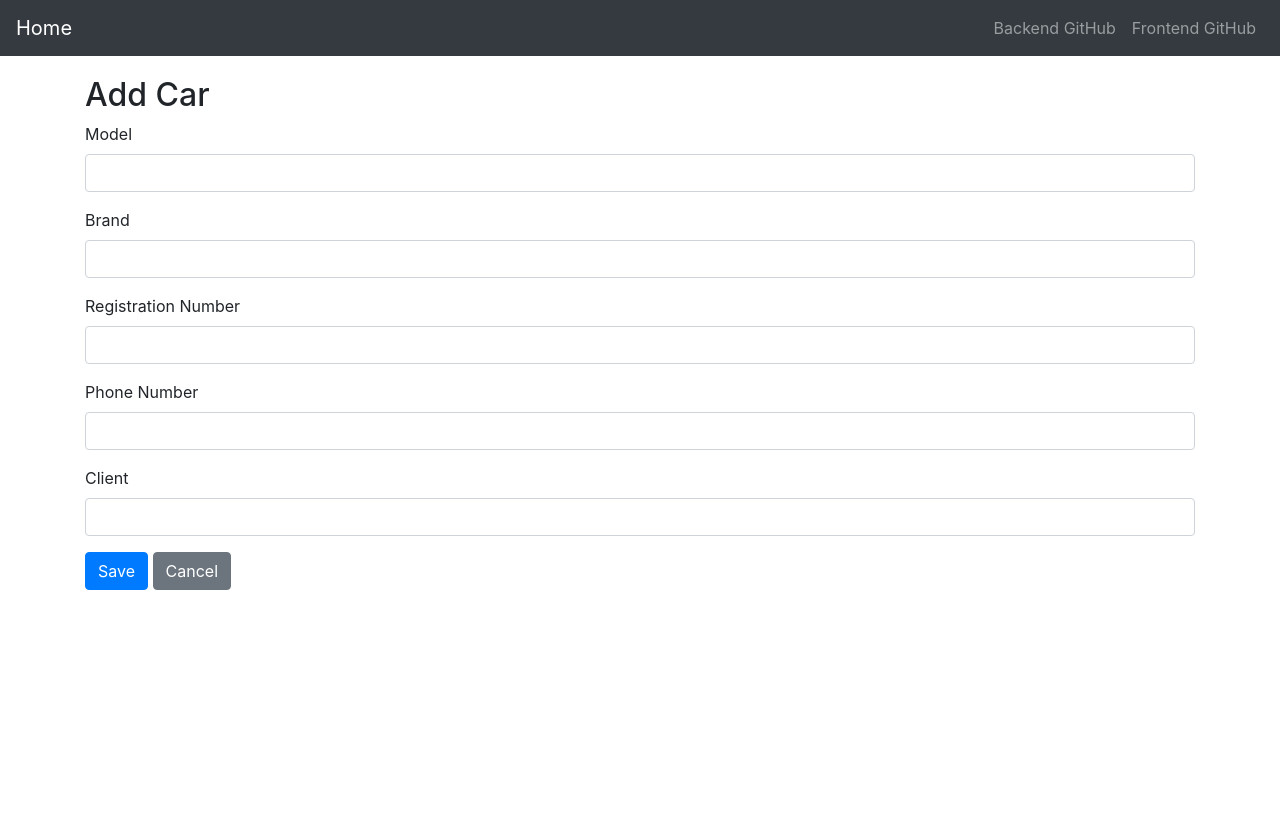
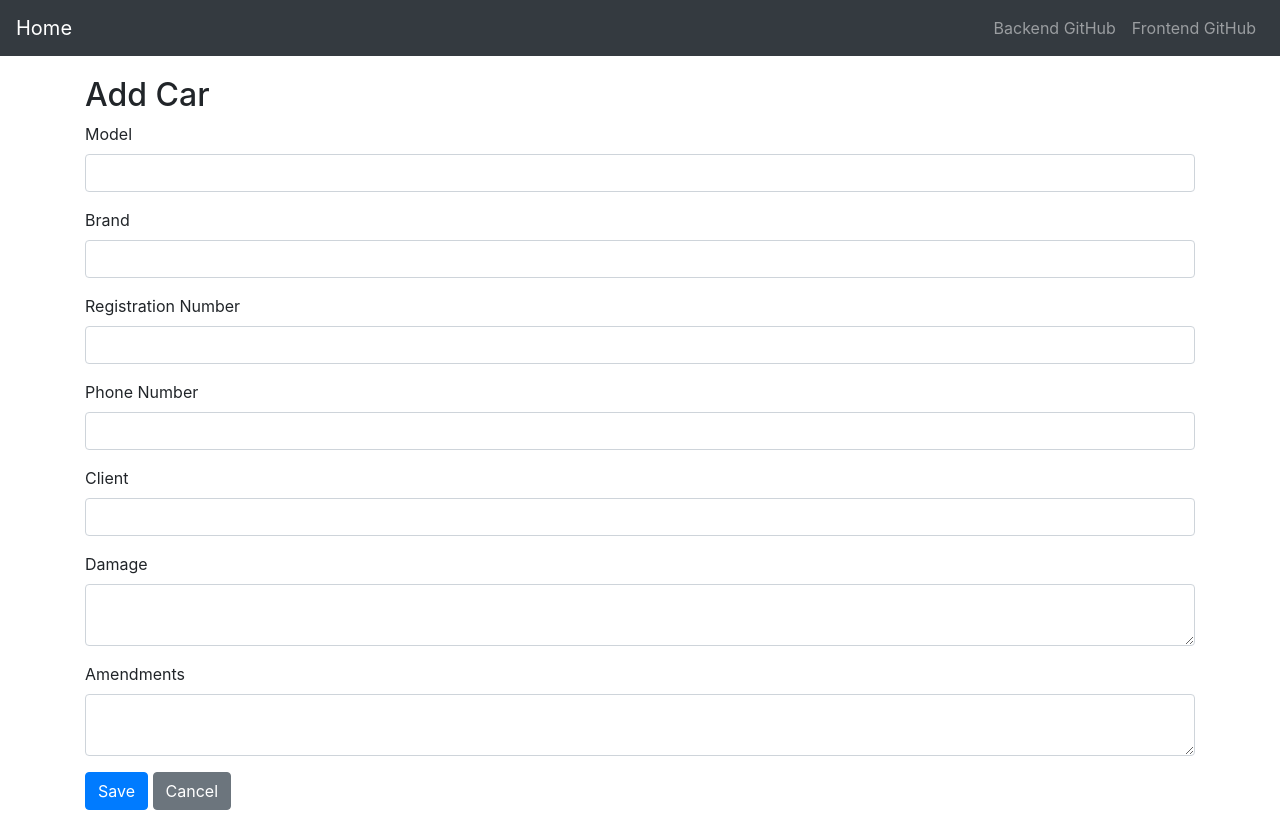
Before and after one commit to czechadrian/serviceStationAppFrontend, a React (Create React App) app: page /cars/1 in a window 1280 px wide. Before the commit the page ends 800 px from the top, so only its background shows below. Built offline with nearby package versions, Linux system fonts and the light colour scheme; no server answers.

Commit message:
add information about damage and amendments about cars

```diff
--- a/package.json
+++ b/package.json
@@ -9,6 +9,7 @@
     "react-dom": "^16.8.6",
     "react-router-dom": "^5.0.0",
     "react-scripts": "2.1.8",
+    "reactjs-popup": "^1.3.2",
     "reactstrap": "^8.0.0"
   },
   "scripts": {
--- a/src/App.css
+++ b/src/App.css
@@ -36,3 +36,39 @@
     transform: rotate(360deg);
   }
 }
+.carPopup {
+  font-size: 12px;
+}
+.carPopup > .header {
+  width: 100%;
+  border-bottom: 1px solid gray;
+  font-size: 18px;
+  text-align: center;
+  padding: 5px;
+}
+.carPopup > .content {
+  width: 100%;
+  padding: 10px 5px;
+}
+.carPopup > .content > .textFrame {
+  background-color: gray;
+}
+.carPopup > .actions {
+  width: 100%;
+  padding: 10px 5px;
+  margin: auto;
+  text-align: center;
+}
+.carPopup > .close {
+  cursor: pointer;
+  position: absolute;
+  display: block;
+  padding: 2px 5px;
+  line-height: 20px;
+  right: -10px;
+  top: -10px;
+  font-size: 24px;
+  background: #ffffff;
+  border-radius: 18px;
+  border: 1px solid #cfcece;
+}
--- a/src/CarEdit.js
+++ b/src/CarEdit.js
@@ -9,7 +9,9 @@ class GroupEdit extends Component {
     brand: "",
     registrationNumber: "",
     client: "",
-    phoneNumber: ""
+    phoneNumber: "",
+    damage: "",
+    amendments: ""
   };
 
   constructor(props) {
@@ -120,6 +122,28 @@ class GroupEdit extends Component {
               />
             </FormGroup>
             <FormGroup>
+              <Label for="damage">Damage</Label>
+              <Input
+                type="textarea"
+                name="damage"
+                id="damage"
+                value={item.damage || ""}
+                onChange={this.handleChange}
+                autoComplete="damage"
+              />
+            </FormGroup>
+            <FormGroup>
+              <Label for="amendments">Amendments</Label>
+              <Input
+                type="textarea"
+                name="amendments"
+                id="amendments"
+                value={item.amendments || ""}
+                onChange={this.handleChange}
+                autoComplete="amendments"
+              />
+            </FormGroup>
+            <FormGroup>
               <Button color="primary" type="submit">
                 Save
               </Button>{" "}
--- a/src/CarList.js
+++ b/src/CarList.js
@@ -1,7 +1,9 @@
 import React, { Component } from "react";
+import Popup from "reactjs-popup";
 import { Button, ButtonGroup, Container, Table } from "reactstrap";
 import AppNavbar from "./AppNavbar";
 import { Link } from "react-router-dom";
+import "./App.css";
 
 class CarList extends Component {
   constructor(props) {
@@ -35,12 +37,52 @@ class CarList extends Component {
     if (isLoading) {
       return <p>Loading...</p>;
     }
+
     const carList = cars.map(car => {
       return (
         <tr key={car.id}>
           <td style={{ whiteSpace: "nowrap" }}>{car.model}</td>
           <td>{car.brand}</td>
           <td>{car.registrationNumber}</td>
+          <td>
+            <Popup
+              trigger={
+                <Button color="info" className="button">
+                  {" "}
+                  Show Information{" "}
+                </Button>
+              }
+              modal
+            >
+              {close => (
+                <div className="carPopup">
+                  <a className="close" onClick={close}>
+                    &times;
+                  </a>
+                  <div className="header"> Damage/Amendments </div>
+                  <div className="content">
+                    {" "}
+                    <h1>Damage</h1>
+                    <div className="textFrame">{car.damage}</div>
+                    <h1>Amendments</h1>
+                    <br />
+                    <div className="textFrame">{car.amendments}</div>
+                  </div>
+                  <div className="actions">
+                    <Button
+                      className="button"
+                      onClick={() => {
+                        console.log("popup windows closed ");
+                        close();
+                      }}
+                    >
+                      Close popup window
+                    </Button>
+                  </div>
+                </div>
+              )}
+            </Popup>
+          </td>
           <td>{car.phoneNumber}</td>
           <td>{car.client}</td>
           <td>
@@ -78,9 +120,10 @@ class CarList extends Component {
           <Table className="mt-4">
             <thead>
               <tr>
-                <th width="20%">Model</th>
-                <th width="20%">Brand</th>
+                <th width="17.5%">Model</th>
+                <th width="17.5%">Brand</th>
                 <th>Registration Number</th>
+                <th width="12.5%">Naprawa/Uszkodzenia</th>
                 <th width="10%">Phone Number</th>
                 <th width="10%">Client</th>
                 <th width="10%">Actions</th>
```
